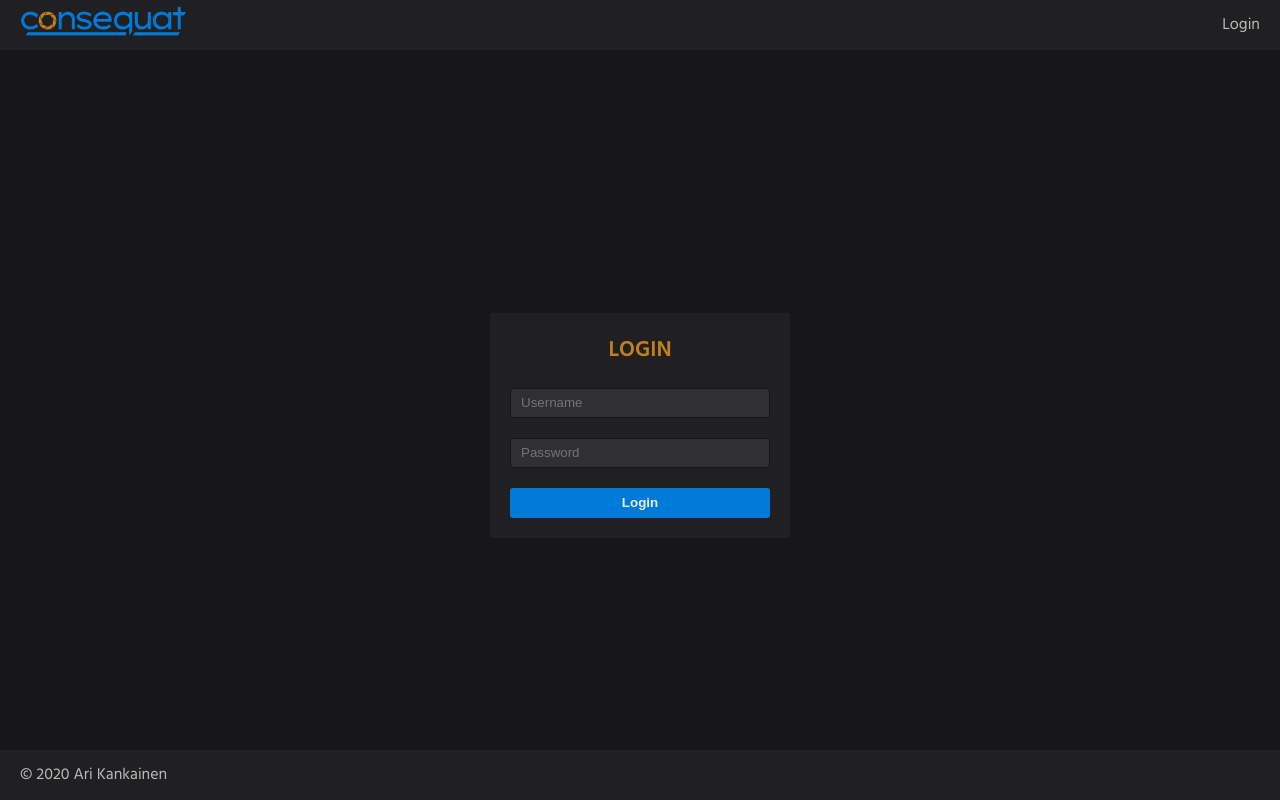
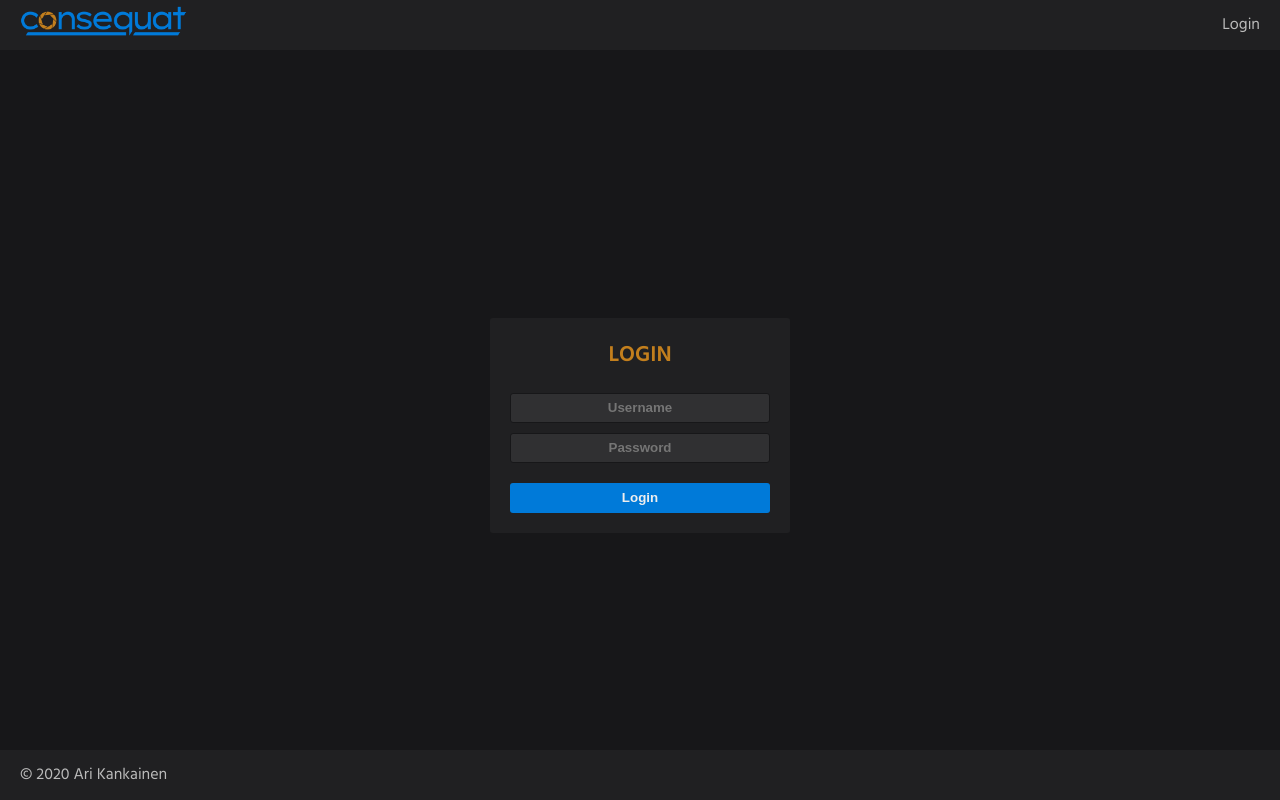
Before and after one commit to arikankainen/consequat-client, a React (Create React App) app: page /login in a window 1280 px wide. Built offline with nearby package versions, Linux system fonts and the light colour scheme.

Commit message:
login-form toimii, disabloi formin loginin ajaksi, näyttää virheilmoitukset

```diff
--- a/src/components/LoginPage.tsx
+++ b/src/components/LoginPage.tsx
@@ -1,5 +1,6 @@
-import React, { useState } from 'react';
+import React, { useState, useEffect } from 'react';
 import styled from 'styled-components';
+import { useMutation, gql } from '@apollo/client';
 
 const OuterContainer = styled.div`
   display: flex;
@@ -30,26 +31,42 @@ const Topic = styled.h1`
   text-transform: uppercase;
 `;
 
+const ErrorNotification = styled.div`
+  width: 100%;
+  height: 30px;
+  margin-top: 10px;
+  margin-bottom: 10px;
+  padding-top: 4px;
+  background-color: #990000;
+  border: none;
+  border-radius: var(--input-border-radius);
+  color: #eee;
+  text-align: center;
+`;
+
 const Input = styled.input`
   width: 100%;
   height: 30px;
   margin-top: 10px;
-  margin-bottom: 10px;
-  padding: 10px;
+  padding-left: 10px;
+  padding-right: 10px;
   background-color: #303032;
   border: 1px solid var(--bg-color);
   border-radius: var(--input-border-radius);
   color: var(--default-font-color);
+  text-align: center;
+  font-weight: 600;
 
   &:focus {
     outline-width: 0;
+    background-color: #3b3b3d;
   }
 `;
 
 const Button = styled.button`
   width: 100%;
   height: 30px;
-  margin-top: 10px;
+  margin-top: 20px;
   background-color: var(--accent-color-2);
   border: none;
   border-radius: var(--input-border-radius);
@@ -64,21 +81,101 @@ const Button = styled.button`
   &:hover {
     background-color: var(--accent-color-2-hover);
   }
+
+  &:disabled {
+    background-color: var(--accent-color-2);
+    cursor: wait;
+  }
 `;
 
+const LOGIN = gql`
+  mutation login($username: String!, $password: String!) {
+    login(
+      username: $username,
+      password: $password
+    ) {
+      token
+    }
+  }
+`;
+
+interface MessageProps {
+  message: string | null;
+}
+
+const Error: React.FC<MessageProps> = ({ message }) => {
+  if (!message) {
+    return null;
+  }
+
+  return (
+    <ErrorNotification>
+      {message}
+    </ErrorNotification>
+  );
+};
+
 const LoginPage = () => {
-  const [username, setUsername] = useState<string | null>(null);
-  const [password, setPassword] = useState<string | null>(null);
+  const [username, setUsername] = useState<string>('');
+  const [password, setPassword] = useState<string>('');
+  const [disabled, setDisabled] = useState<boolean>(false);
+  const [loginButtonText, setLoginButtonText] = useState<string>('Login');
+  const [error, setError] = useState<string | null>(null);
+
+  const loggingIn = (logging: boolean): void => {
+    if (logging) {
+      setDisabled(true);
+      setLoginButtonText('Logging in...');
+    }
+    else {
+      setDisabled(false);
+      setLoginButtonText('Login');
+    }
+  };
+
+  const [login, result] = useMutation(LOGIN, {
+    onError: (error) => {
+      console.log(error.graphQLErrors[0].message);
+      loggingIn(false);
+      setError('Invalid username or password');
+    }
+  });
+
+  useEffect(() => {
+    if (result.data) {
+      const token = result.data.login.token;
+      console.log(token);
+      loggingIn(false);
+    }
+  }, [result.data]);
 
   const handleSubmit = (e: React.FormEvent<HTMLFormElement>) => {
     e.preventDefault();
+    loggingIn(true);
+
+    if (!username) {
+      setError('Username required');
+      loggingIn(false);
+    }
+    else if (!password) {
+      setError('Password required');
+      loggingIn(false);
+    }
+    else {
+      // temporarily added delay to see disabled form elements when login in progress, TODO: delete from product version
+      setTimeout(() => {
+        login({ variables: { username, password } });
+      }, 1000);
+    }
   };
 
   const handleUsernameChange = (e: React.ChangeEvent<HTMLInputElement>) => {
+    setError(null);
     setUsername(e.target.value);
   };
 
   const handlePasswordChange = (e: React.ChangeEvent<HTMLInputElement>) => {
+    setError(null);
     setPassword(e.target.value);
   };
 
@@ -87,9 +184,10 @@ const LoginPage = () => {
       <Container>
         <Topic>Login</Topic>
         <form onSubmit={handleSubmit}>
-          <Input placeholder='Username' onChange={handleUsernameChange}/><br />
-          <Input placeholder='Password' type='password' onChange={handlePasswordChange} /><br />
-          <Button type='submit'>Login</Button>
+          <Error message={error}>Invalid email or password</Error>
+          <Input disabled={disabled} placeholder='Username' onChange={handleUsernameChange}/><br />
+          <Input disabled={disabled} placeholder='Password' type='password' onChange={handlePasswordChange} /><br />
+          <Button disabled={disabled} type='submit'>{loginButtonText}</Button>
         </form>
       </Container>
     </OuterContainer>
```
Also changed, not shown: 1 other file (tests, documents, lock files or other folders).
